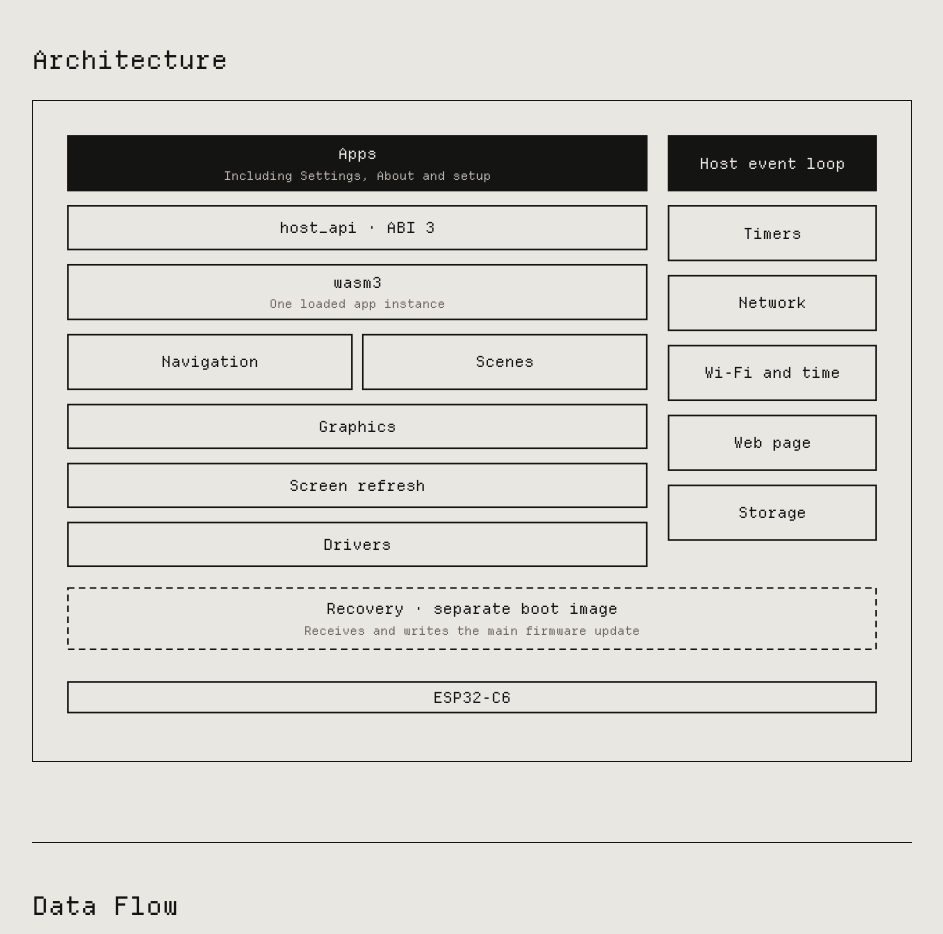
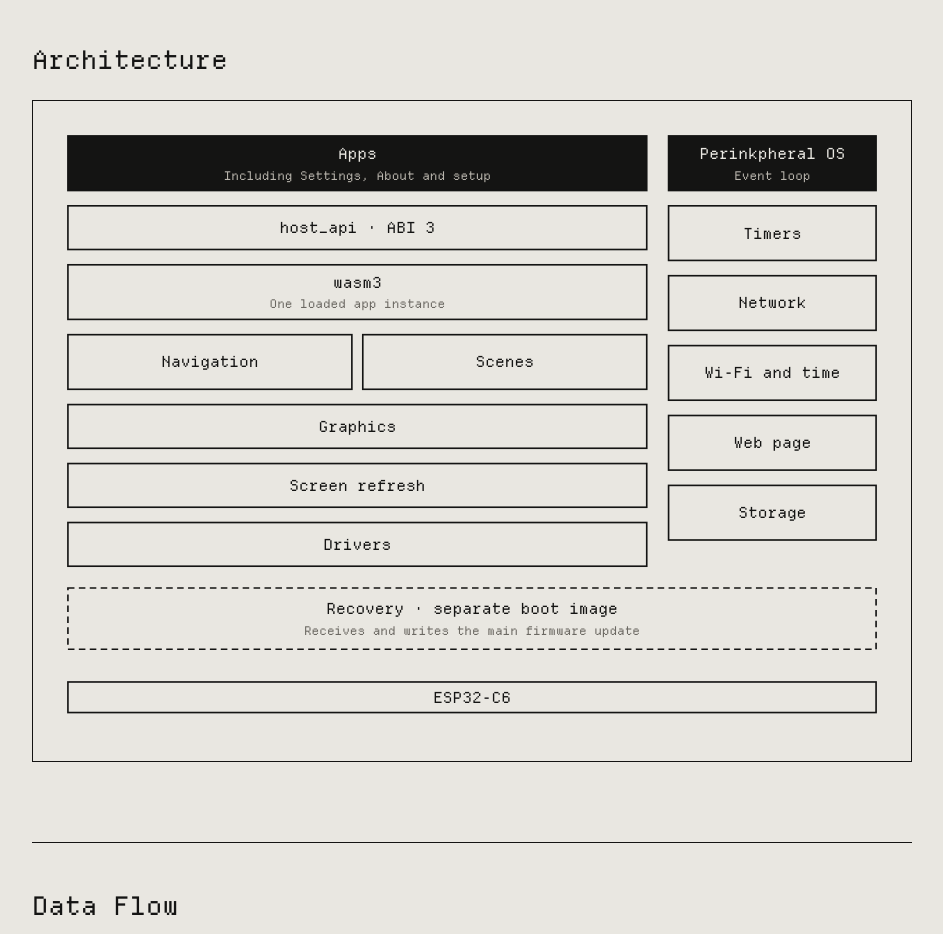
Before and after one commit to GrakovNe/perinkpheral-dev-portal, a React (Vite) app: page /firmware in a window 1280 px wide. Shown: the part 700-1634 px from the top of the page, without its empty margins (296-1239 px from the left). Built offline with nearby package versions, Linux system fonts and the light colour scheme.

Commit message:
Name Perinkpheral OS in architecture and SDK documentation
Use the operating system name instead of the generic host label so the architecture and application lifecycle example refer to the same product. Keep network terminology and SDK identifiers unchanged.

```diff
--- a/src/components/Diagrams.tsx
+++ b/src/components/Diagrams.tsx
@@ -84,12 +84,12 @@ function Diagram({ width, height, label, children }: { width: number; height: nu
   )
 }
 
-// ---- the layers of the host ----
+// ---- the layers of Perinkpheral OS ----
 
 export function LayersDiagram() {
   const t = useT()
   return (
-    <Diagram width={760} height={560} label={t('The layers of the main firmware; recovery is a separate image', 'Слои основной прошивки; recovery — отдельный образ')}>
+    <Diagram width={760} height={560} label={t('The layers of Perinkpheral OS; recovery is a separate image', 'Слои Perinkpheral OS; recovery — отдельный образ')}>
       <Box x={10} y={10} w={530} h={50} title={t('Apps', 'Приложения')} sub={t('Including Settings, About and setup', 'В том числе настройки, информация и подключение')} filled />
       <Box x={10} y={74} w={530} h={40} title="host_api · ABI 3" />
       <Box x={10} y={128} w={530} h={50} title="wasm3" sub={t('One loaded app instance', 'Один загруженный экземпляр приложения')} />
@@ -98,7 +98,7 @@ export function LayersDiagram() {
       <Box x={10} y={256} w={530} h={40} title={t('Graphics', 'Графика')} />
       <Box x={10} y={310} w={530} h={40} title={t('Screen refresh', 'Обновление экрана')} />
       <Box x={10} y={364} w={530} h={40} title={t('Drivers', 'Драйверы')} />
-      <Box x={560} y={10} w={190} h={50} title={t('Host event loop', 'Цикл событий хоста')} filled />
+      <Box x={560} y={10} w={190} h={50} title="Perinkpheral OS" sub={t('Event loop', 'Цикл событий')} filled />
       <Box x={560} y={74} w={190} h={50} title={t('Timers', 'Таймеры')} />
       <Box x={560} y={138} w={190} h={50} title={t('Network', 'Сеть')} />
       <Box x={560} y={202} w={190} h={50} title={t('Wi-Fi and time', 'Wi-Fi и время')} />
--- a/src/pages/Sdk.tsx
+++ b/src/pages/Sdk.tsx
@@ -40,7 +40,7 @@ static int32_t presses;
 
 void app_on_load(void)
 {
-    /* Restore state: the host unloads the application
+    /* Restore state: Perinkpheral OS unloads the application
      * when it leaves the screen. */
     kv_get(PRESSES_KEY, sizeof PRESSES_KEY - 1, &presses, sizeof presses);
 }
```
Also changed, not shown: 1 other file (tests, documents, lock files or other folders).
